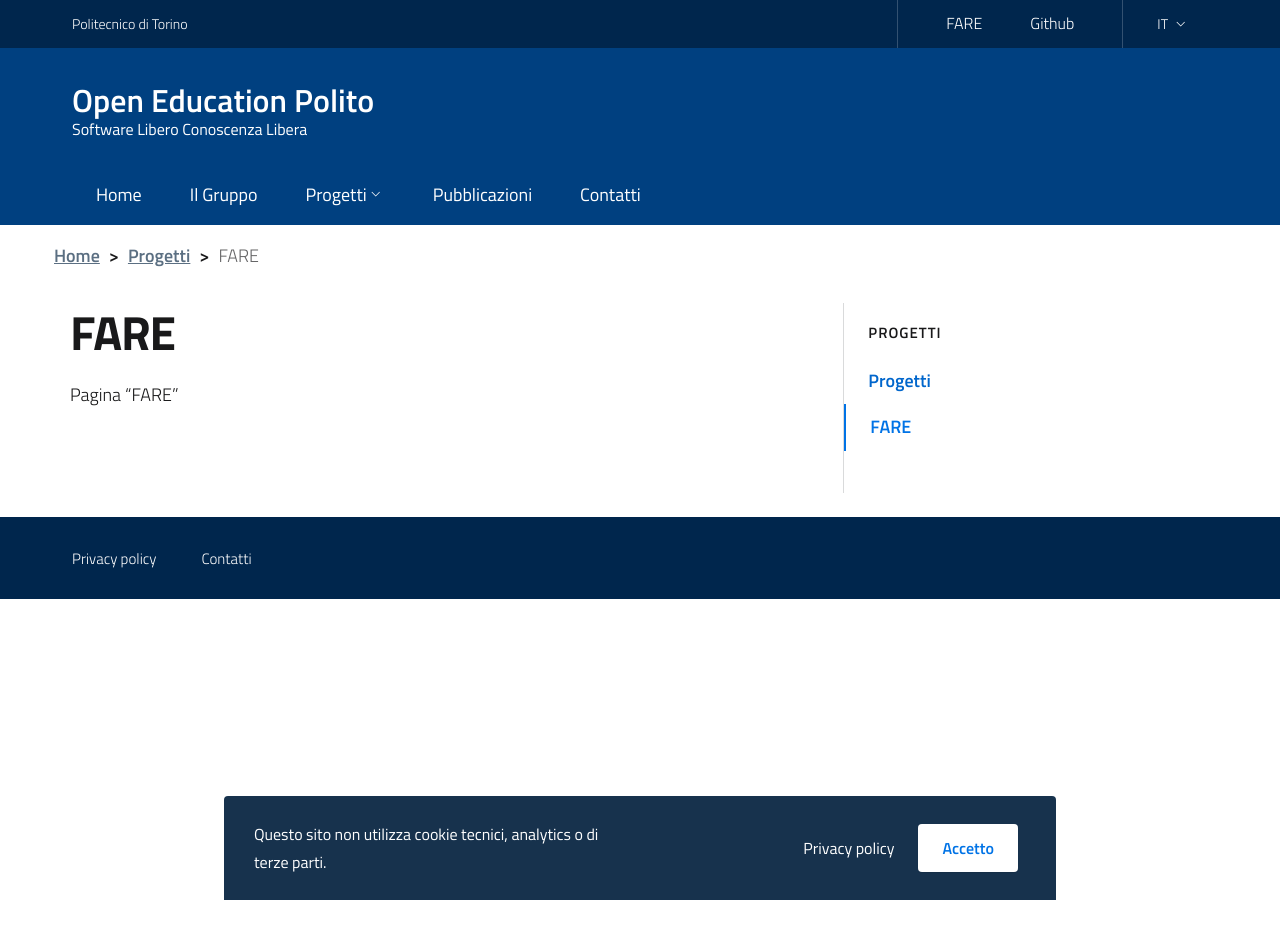
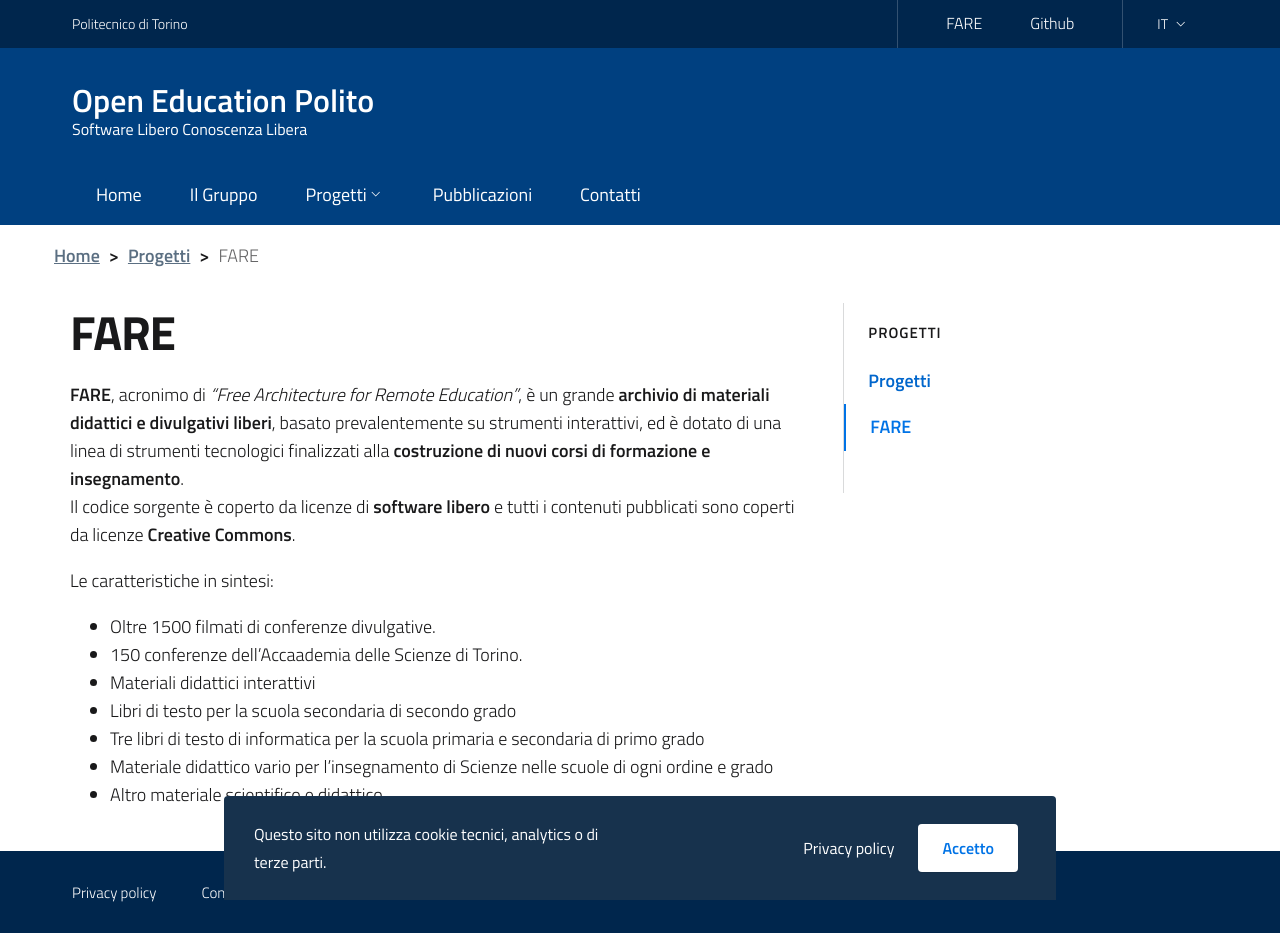
Before and after one commit to open-education-polito/org-website, a Jekyll site: the page built from it/progetti/fare.md, in a window 1280 px wide. Built offline with Jekyll 4.4.1, drawn with Linux system fonts in a browser that asks for light colours; before the commit the page ends 900 px from its top, so only the background shows below that.

Commit message:
Add info regarding FARE

```diff
--- a/it/progetti/fare.md
+++ b/it/progetti/fare.md
@@ -7,5 +7,21 @@ child_of_ref: progetti
 permalink: /it/fare
 order: 3
 ---
+**FARE**, acronimo di *“Free Architecture for Remote Education”*, è un grande
+**archivio di materiali didattici e divulgativi liberi**,
+basato prevalentemente su strumenti interattivi, ed è dotato di una linea di
+strumenti tecnologici finalizzati alla **costruzione di nuovi corsi di formazione
+e insegnamento**.
+Il codice sorgente è coperto da licenze di **software libero** e tutti i contenuti
+pubblicati sono coperti da licenze **Creative Commons**.
 
-Pagina "FARE"
+Le caratteristiche in sintesi:
+- Oltre 1500 filmati di conferenze divulgative.
+- 150 conferenze dell’Accaademia delle Scienze di Torino.
+- Materiali didattici interattivi
+- Libri di testo per la scuola secondaria di secondo grado
+- Tre libri di testo di informatica per la scuola primaria e secondaria di primo
+grado
+- Materiale didattico vario per l'insegnamento di Scienze nelle scuole di
+ogni ordine e grado
+- Altro materiale scientifico e didattico.
```
